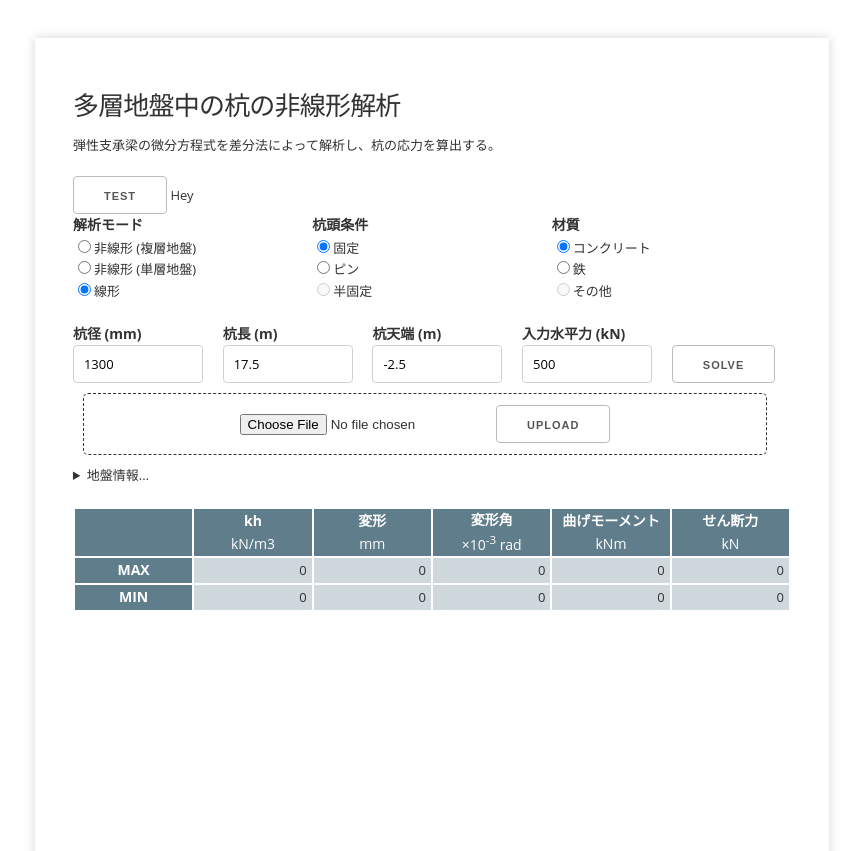
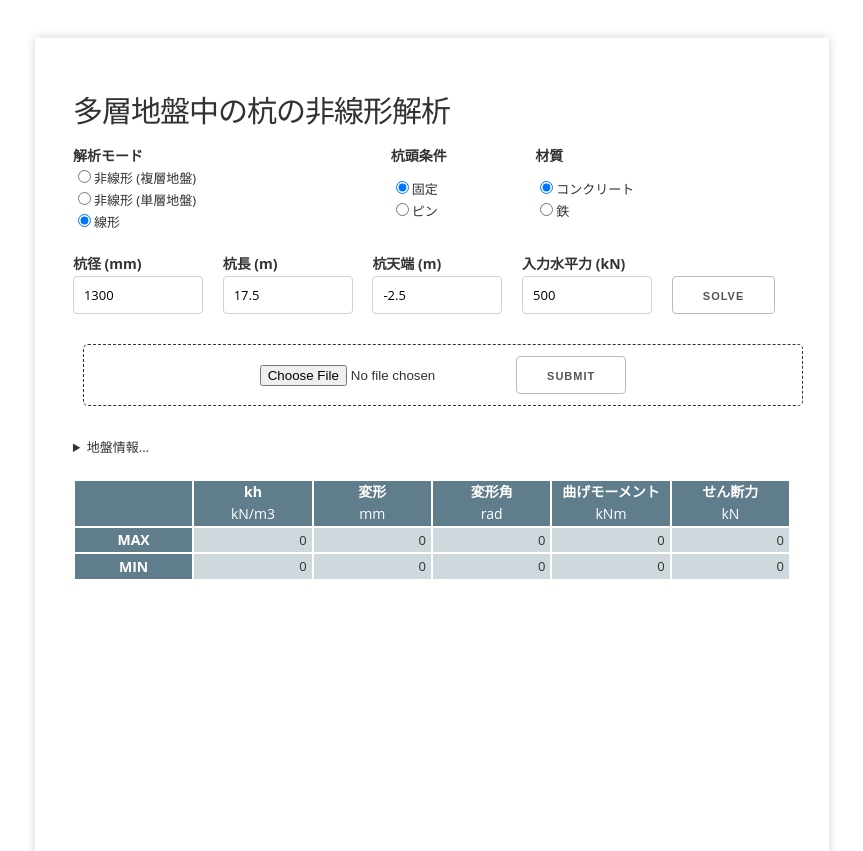
Before and after one commit to ryuhey0123/PileAnalyser, a Flask app: page / in a window 1280 px wide. Shown: the top 851 px of the page, without its empty margins (208-1071 px from the left). Run offline with Flask 2, Linux system fonts and the light colour scheme; some libraries are stand-ins or nearby versions.

Commit message:
ajax testing

```diff
--- a/app.py
+++ b/app.py
@@ -1,5 +1,3 @@
-import time
-
 import numpy as np
 import pandas as pd
 from flask import *
@@ -55,8 +53,6 @@ def init_page():
 @app.route("/", methods=["POST"])
 def refresh():
 
-    start = time.time()
-
     inputs = request.form.to_dict()
     soil_data = session['soil_data']
 
@@ -67,9 +63,7 @@ def refresh():
     summary = update_summary(results)
     fig = update_figure(**results)
 
-    solution_time = "time : {:.3f} sec".format(time.time() - start)
-
-    return render_template("main.html", fig=fig, **inputs, **summary, soil_table=soil_table, solution_time=solution_time)
+    return render_template("main.html", fig=fig, **inputs, **summary, soil_table=soil_table)
 
 
 # file upload
@@ -84,13 +78,6 @@ def upload():
     soil_table = make_soil_data_table(soil_data)
 
     return render_template("main.html", fig="", **init_form_values, **init_result_values, soil_table=soil_table)
-
-
-# ajax
-
-@app.route('/test_ajax', methods=['POST'])
-def test_ajax():
-    return jsonify({"message": "Hello Ajax"})
 
 
 def make_soil_data_table(soil_data: dict):
--- a/static/css/style.css
+++ b/static/css/style.css
@@ -57,14 +57,12 @@ table.input input {
     height: initial;
     border-radius: initial;
     width: 100%;
-  text-align: right;
 }
 
 table.input th {
-  padding: 6px 9px;
+    padding: 6px 10px;
     border-right:1px solid #000;
     border-bottom:1px solid #000;
-  text-align: center;
 }
 
 table.input tr td {
@@ -73,26 +71,26 @@ table.input tr td {
 }
 
 table.input {
-  background: #eee none repeat scroll 0 0;
+    background: #fff none repeat scroll 0 0;
     border-left: 1px solid #000;
     border-top: 1px solid #000;
     width: 100%;
 }
 
-/* table.input tr:nth-child(even){
+table.input tr:nth-child(even){
     background:#ccc;
-} */
+}
 
-/* table.input tr:nth-child(odd){
+table.input tr:nth-child(odd){
     background:#eee;
-} */
+}
 
 div.unit {
   font-weight: normal;
 }
 
 div.upload_area {
-  width: 95%;
+  width: 100%;
   height: 60px;
   line-height: 60px;
   border-width: 1px;
--- a/static/js/test.js
+++ /dev/null
@@ -1,13 +0,0 @@
-function test_ajax() {
-    $.ajax({
-        type: 'POST',
-        url: '/test_ajax',
-        data: '',
-        contentType: 'application/json',
-        success: function(data) {
-            console.log(data)
-            const message = data.message
-            document.getElementById('ajax_test').innerHTML = message
-        }
-    })
-}
--- a/templates/main.html
+++ b/templates/main.html
@@ -1,29 +1,20 @@
 <!DOCTYPE html>
 <html>
 <head>
-  <link rel="stylesheet" type="text/css" href="/static/css/style.css">
-  <script src="https://code.jquery.com/jquery-3.0.0.min.js"></script>
+  <link rel="stylesheet" type="text/css" href="{{ url_for('static',filename='css/style.css') }}">
 </head>
 <body>
 
 <div class="page">
 
-  <h4>多層地盤中の杭の非線形解析</h4>
-
-  <div>弾性支承梁の微分方程式を差分法によって解析し、杭の応力を算出する。</div>
-  <br>
-
-  <input type="button" value="test" onclick="test_ajax()">
-  <span id="ajax_test">Hey</span>
-  <script src="/static/js/test.js"></script>
+  <h3>多層地盤中の杭の非線形解析</h3>
 
   <form method="POST" action="/">
 
-    <table style="width: 100%; table-layout: fixed;">
+    <table style="width: 100%">
       <tr>
         <th>解析モード</th>
         <th>杭頭条件</th>
-        <!-- <th>杭脚条件</th> -->
         <th>材質</th>
       </tr>
       <tr>
@@ -35,17 +26,10 @@
         <td>
           <label><input type="radio" name="condition" value="fix" {{ "checked" if condition=="fix" }}>固定</label>
           <label><input type="radio" name="condition" value="pin" {{ "checked" if condition=="pin" }}>ピン</label>
-          <label><input type="radio" name="condition" value="half" disabled {{ "checked" if condition=="half" }}>半固定</label>
         </td>
-        <!-- <td>
-          <label><input type="radio" name="bottom_condition" value="pin" "disabled" {{ "checked" if condition=="pin" }}>ピン</label>
-          <label><input type="radio" name="bottom_condition" value="free" "disabled" {{ "checked" if condition=="free" }}>自由</label>
-          <label><input type="radio" name="bottom_condition" value="fix" "disabled" {{ "checked" if condition=="fix" }}>固定</label>
-        </td> -->
         <td>
           <label><input type="radio" name="material" value="concrete" {{ "checked" if material=="concrete" }}>コンクリート</label>
           <label><input type="radio" name="material" value="steel" {{ "checked" if material=="steel" }}>鉄</label>
-          <label><input type="radio" name="material" value="other" disabled {{ "checked" if material=="other" }}>その他</label>
         </td>
       </tr>
     </table>
@@ -75,19 +59,18 @@
           <button type="submit">solve</button>
         </td>
       </tr>
-      <tr>
-        <td colspan="4"></td>
-        <td style="text-align: center">{{ solution_time }}</td>
-      </tr>
     </table>
+
   </form>
+  <br>
 
   <form action="/upload" method="post" enctype="multipart/form-data">
     <div class="upload_area" aria-disabled="false">
       <input type="file" name="uploadFile" accept=".xlsx">
-      <input type="submit" value="upload">
+      <input type="submit" value="submit">
     </div>
   </form>
+  <br>
 
   <details>
     <summary>地盤情報...</summary>
@@ -103,7 +86,9 @@
       </tr>
       {{ soil_table | safe }}
     </table>
-  </details><br>
+  </details>
+
+  <br>
 
   <table style="width: 100%" class="result">
     <tr>
@@ -118,7 +103,7 @@
       </th>
       <th>
         <div>変形角</div>
-        <div class="unit">×10<sup>-3</sup> rad</div>
+        <div class="unit">rad</div>
       </th>
       <th>
         <div>曲げモーメント</div>
```
Also changed, not shown: 1 other file. Lines whose indentation alone changed are shown as unchanged.
